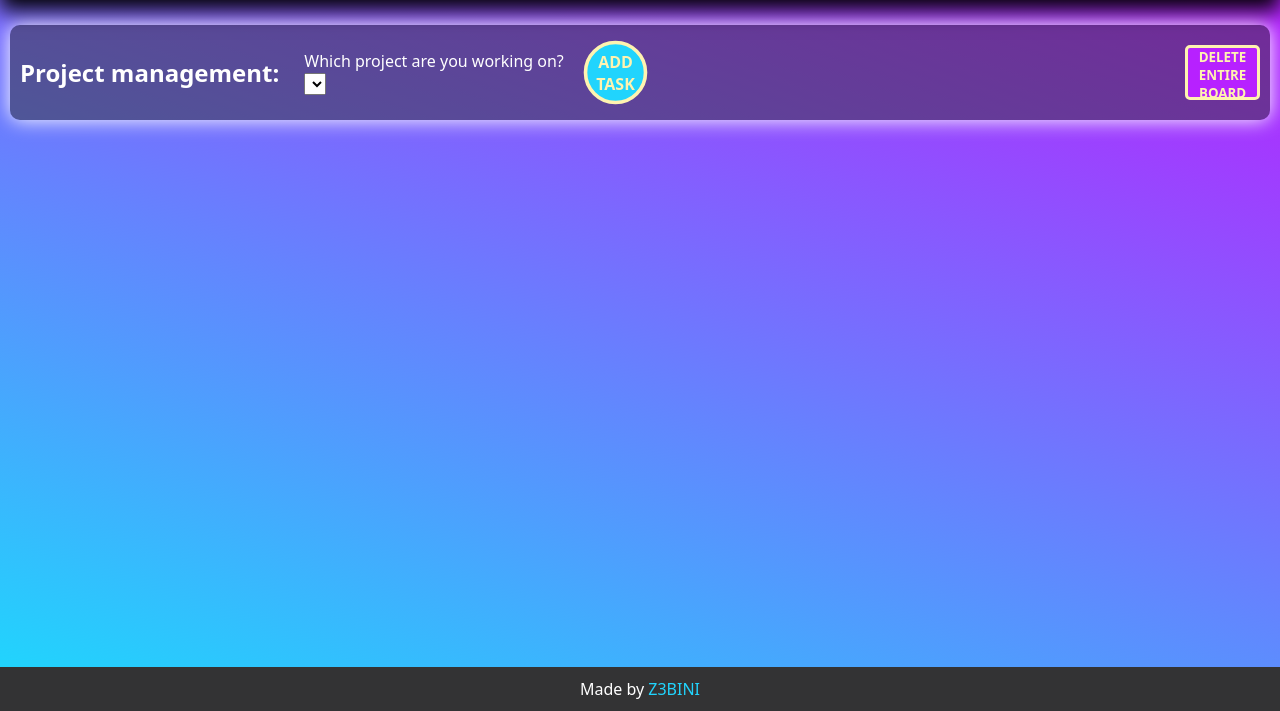
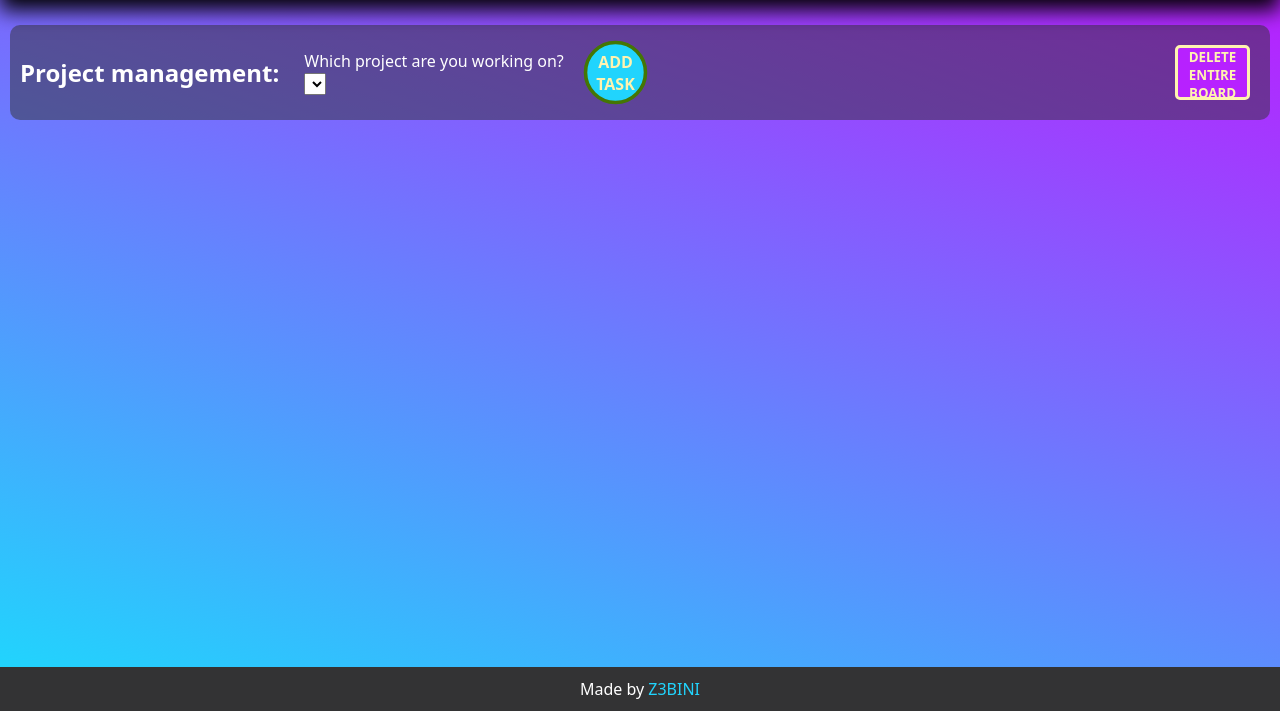
Before and after one commit to Z3BINI/todo-list, a website built with webpack: page dist/index.html in a window 1280 px wide. In both pictures the pointer is over the button "ADD TASK". Shown: the part 89-800 px from the top of the page. Built offline with nearby package versions, Linux system fonts and the light colour scheme.

Commit message:
Styling tweaks

```diff
--- a/src/style.css
+++ b/src/style.css
@@ -71,7 +71,7 @@ a {
 
 .board-optns {
     margin: 25px 10px 0 10px;
-    padding: 20px 10px;
+    padding: 20px 20px 20px 10px;
 
     display: flex;
     align-items: center;
@@ -79,7 +79,6 @@ a {
 
     border-radius: 10px;
     background-color: rgba(51, 51, 52, 0.5);
-    box-shadow: 0 0 20px white;
 }
 
 .board-optns > .del-project {
@@ -108,6 +107,14 @@ a {
     font-weight: bold;
 }
 
+.board-optns > .add-card:hover {
+    border: 3px solid #447604;
+}
+
+.board-optns > .del-project:hover {
+    border: 3px solid #F93943;
+}
+
 .board-optns > button:hover {
     transform: scale(1.2);
 }
```
